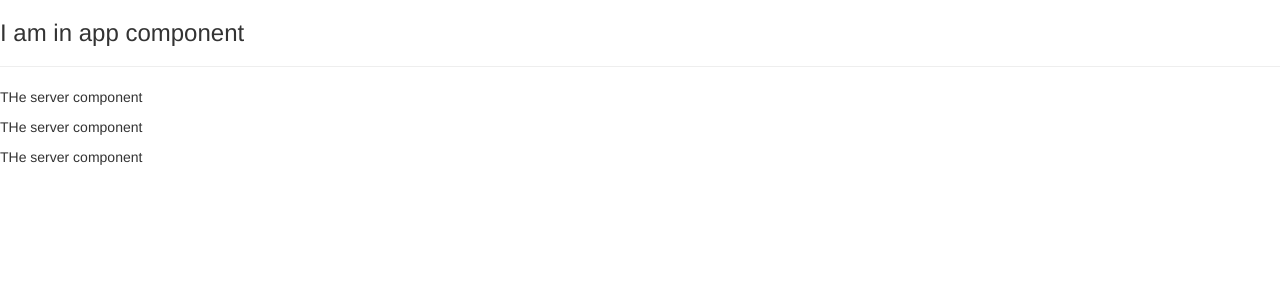
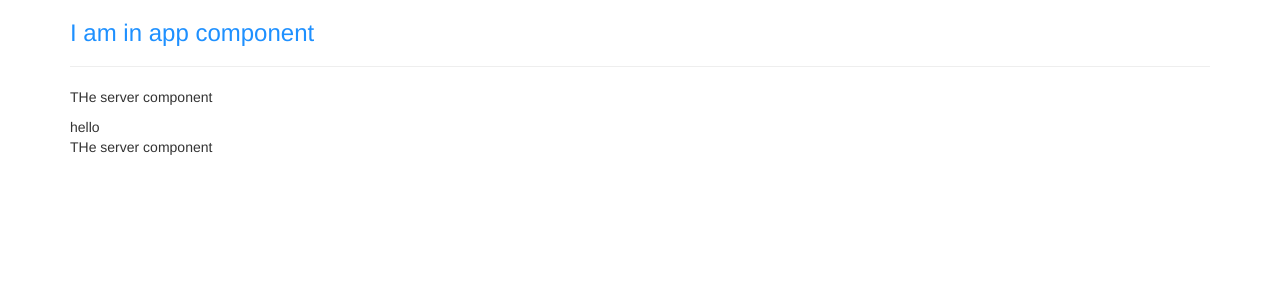
Before and after one commit to omwalhekar/ng-recipe-app, an Angular app: page / in a window 1280 px wide. Shown: the top 300 px of the page. Built offline with nearby package versions, Linux system fonts and the light colour scheme.

Commit message:
added style and inline template

```diff
--- a/src/app/app.component.html
+++ b/src/app/app.component.html
@@ -1,3 +1,5 @@
-<h3>I am in app component</h3>
-<hr />
-<app-servers></app-servers>
+<div class="container">
+  <h3>I am in app component</h3>
+  <hr />
+  <app-servers></app-servers>
+</div>
--- a/src/app/app.component.scss
+++ b/src/app/app.component.scss
@@ -0,0 +1,3 @@
+h3 {
+  color: darkblue;
+}
--- a/src/app/app.component.ts
+++ b/src/app/app.component.ts
@@ -3,7 +3,14 @@ import { Component } from '@angular/core';
 @Component({
   selector: 'app-root',
   templateUrl: './app.component.html',
-  styleUrl: './app.component.scss',
+  // styleUrl: './app.component.scss',
+  styles: [
+    `
+      h3 {
+        color: dodgerblue;
+      }
+    `,
+  ],
 })
 export class AppComponent {
   name = 'omkar';
--- a/src/app/servers/servers.component.ts
+++ b/src/app/servers/servers.component.ts
@@ -2,9 +2,11 @@ import { Component } from '@angular/core';
 
 @Component({
   selector: 'app-servers',
-  templateUrl: './servers.component.html',
-  styleUrl: './servers.component.scss'
+  template: `
+    <app-server></app-server>
+    hello
+    <app-server></app-server>
+  `,
+  styleUrls: ['./servers.component.scss'],
 })
-export class ServersComponent {
-
-}
+export class ServersComponent {}
```
